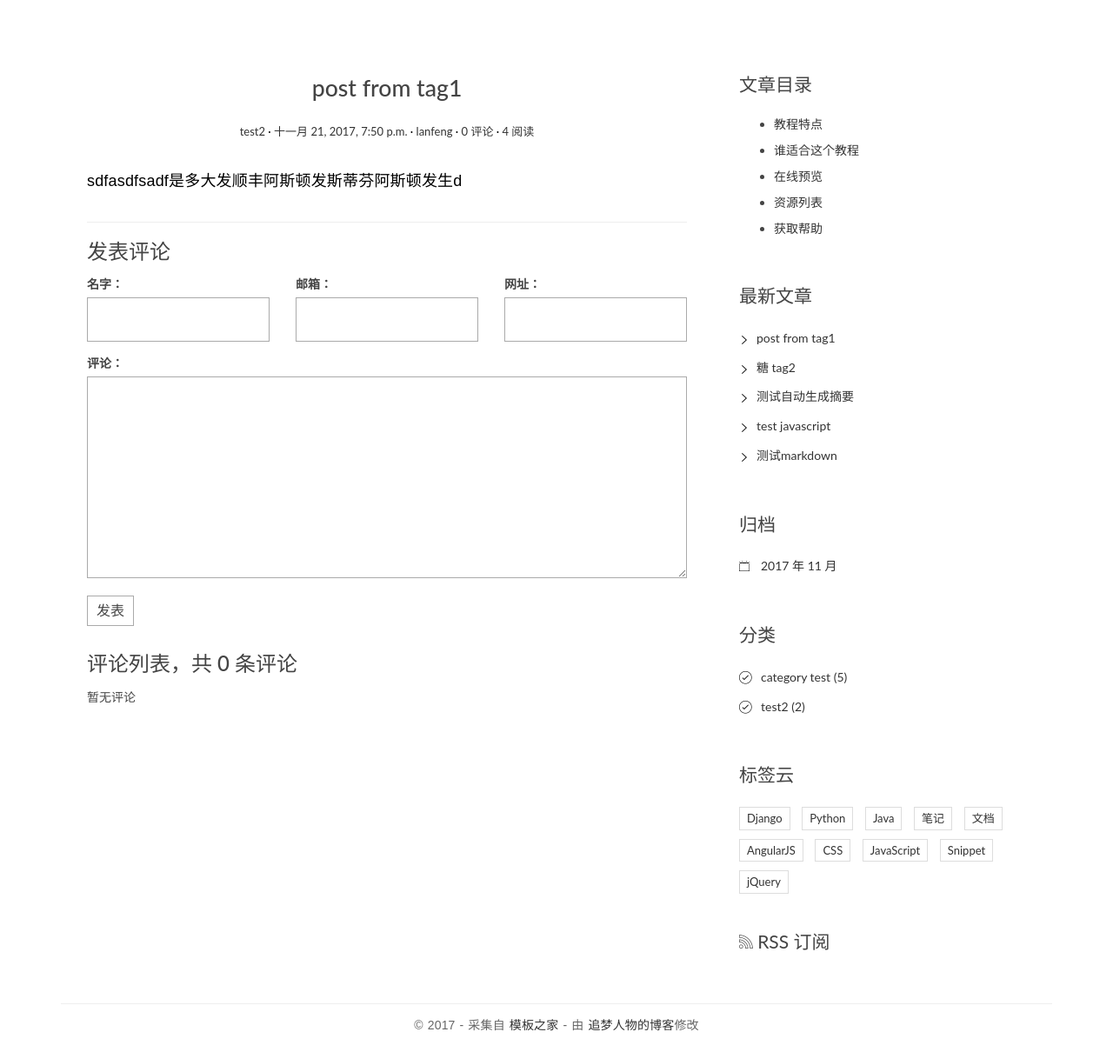
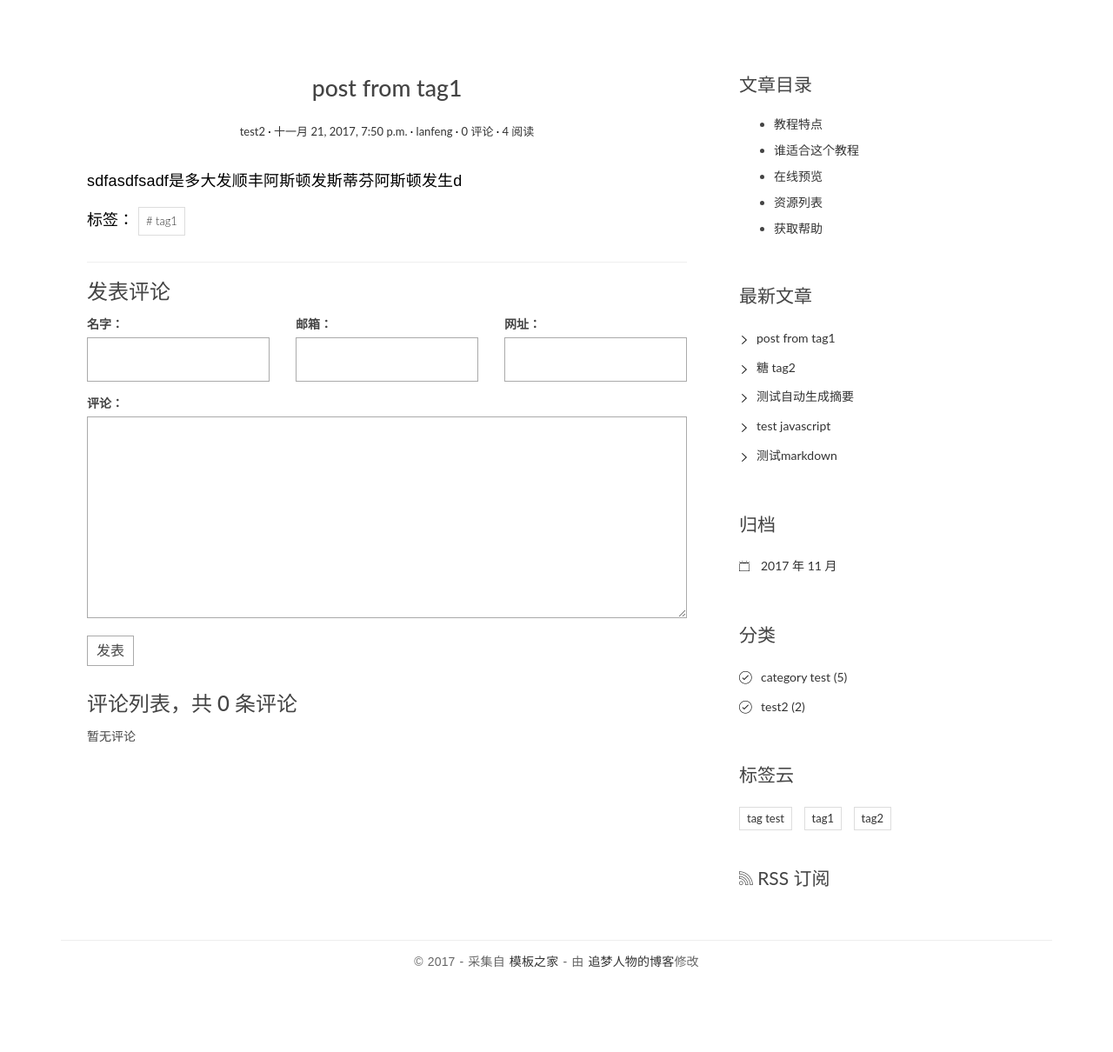
Before and after one commit to AcerFeng/DjangoBlog, a Django app: page /post/6/ in a window 1280 px wide. Shown: the part 91-1301 px from the top of the page at 87% size. After the commit the page ends 1204 px from the top, so only its background shows below. Run offline with Django 3.2, Linux system fonts and the light colour scheme; data comes from the database, SQL or seed files in the repository; both versions use the stored data as it was after the commit; some libraries are stand-ins or nearby versions.

Commit message:
标签云

```diff
--- a/blogproject/blog/templatetags/blog_tags.py
+++ b/blogproject/blog/templatetags/blog_tags.py
@@ -1,5 +1,5 @@
 from django import template
-from ..models import Post, Category
+from ..models import Post, Category, Tag
 from django.db.models.aggregates import Count
 
 register = template.Library()
@@ -15,3 +15,7 @@ def archives():
 @register.simple_tag
 def get_categories():
     return Category.objects.annotate(num_posts=Count('post')).filter(num_posts__gt=0)
+
+@register.simple_tag
+def get_tags():
+    return Tag.objects.annotate(num_posts=Count('post')).filter(num_posts__gt=0)
--- a/blogproject/blog/urls.py
+++ b/blogproject/blog/urls.py
@@ -7,4 +7,5 @@ urlpatterns = [
     url(r'^post/(?P<pk>[0-9]+)/$', views.PostDetailView.as_view(), name='detail'),
     url(r'^archives/(?P<year>[0-9]{4})/(?P<month>[0-9]{1,2})/$', views.ArchivesView.as_view(), name='archives'),
     url(r'^category/(?P<pk>[0-9]+)/$', views.CategoryView.as_view(), name='category'),
+    url(r'^tag/(?P<pk>[0-9]+)/$', views.TagView.as_view(), name='tag'),
 ]
--- a/blogproject/blog/views.py
+++ b/blogproject/blog/views.py
@@ -2,7 +2,7 @@ from django.shortcuts import render, get_object_or_404
 from django.http import HttpResponse
 import markdown
 from comments.forms import CommentForm
-from .models import Post, Category
+from .models import Post, Category, Tag
 from django.views.generic import ListView, DetailView
 
 class IndexView(ListView):
@@ -155,6 +155,12 @@ class ArchivesView(IndexView):
         return super(ArchivesView, self).get_queryset().filter(created_time__year=self.kwargs.get('year'),
                                     created_time__month=self.kwargs.get('month'))
 
+class TagView(IndexView):
+    """docstring for TagView"""
+    def get_queryset(self):
+        tag = get_object_or_404(Tag, pk=self.kwargs.get('pk'))
+        return super(TagView, self).get_queryset().filter(tags=tag)
+
 class PostDetailView(DetailView):
     """docstring for PostDetailView"""
     model = Post
--- a/blogproject/templates/base.html
+++ b/blogproject/templates/base.html
@@ -142,11 +142,16 @@
 
                     <div class="widget widget-tag-cloud">
                         <h3 class="widget-title">标签云</h3>
+                        {%  get_tags as tag_list %}
                         <ul>
+                            {% for tag in tag_list %}
                             <li>
-                                <a href="#">Django</a>
+                                <a href="{% url 'blog:tag' tag.pk %}">{{ tag.name }}</a>
                             </li>
-                            <li>
+                            {% empty %}
+                            暂无标签
+                            {% endfor %}
+                            <!-- <li>
                                 <a href="#">Python</a>
                             </li>
                             <li>
@@ -172,7 +177,7 @@
                             </li>
                             <li>
                                 <a href="#">jQuery</a>
-                            </li>
+                            </li> -->
                         </ul>
                     </div>
                     <div class="rss">
--- a/blogproject/templates/blog/detail.html
+++ b/blogproject/templates/blog/detail.html
@@ -24,6 +24,14 @@
     </header>
     <div class="entry-content clearfix">
         {{ post.body | safe }}
+        <div class="widget-tag-cloud">
+                <ul>
+                    标签：
+                    {% for tag in post.tags.all %}
+                        <li><a href="{% url 'blog:tag' tag.pk %}"># {{ tag.name }}</a></li>
+                    {% endfor %}
+                </ul>
+            </div>
     </div>
 </article>
 <section class="comment-area" id="comment-area">
```
Also changed, not shown: blogproject/db.sqlite3.
